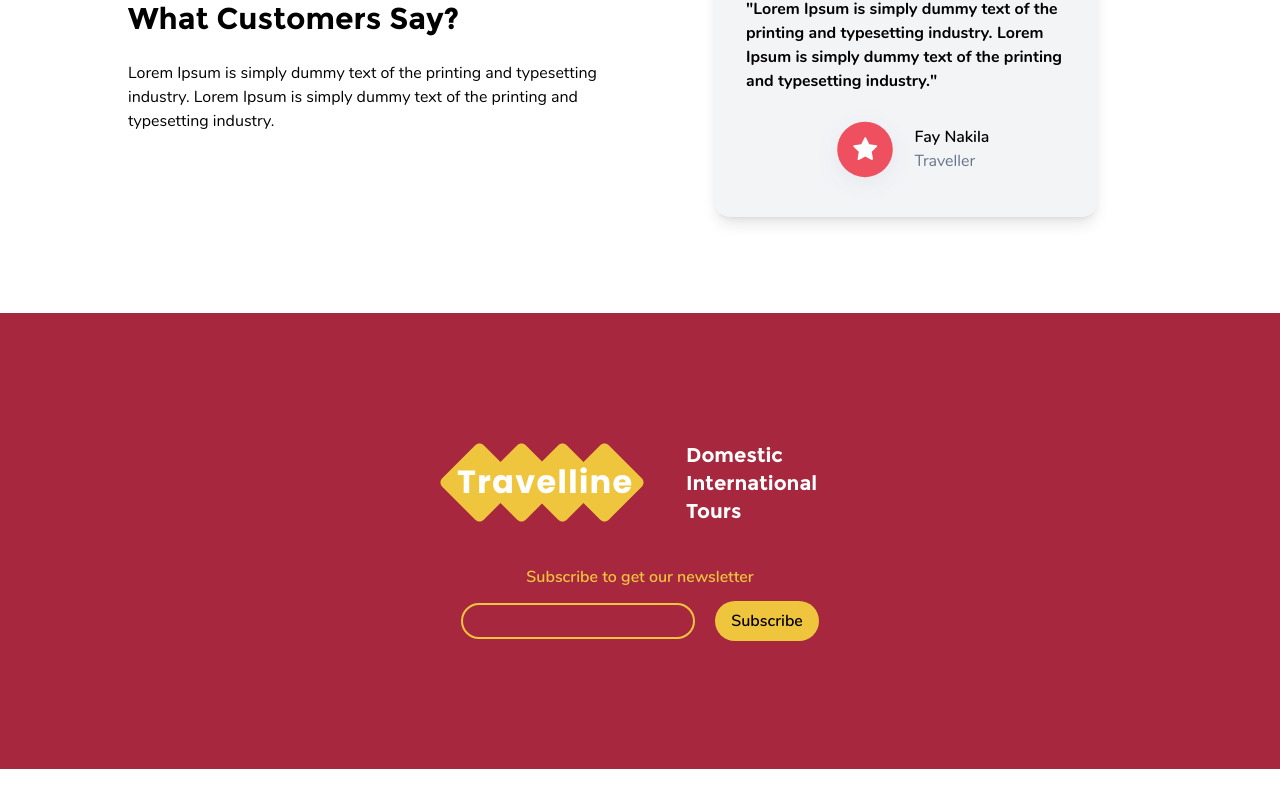
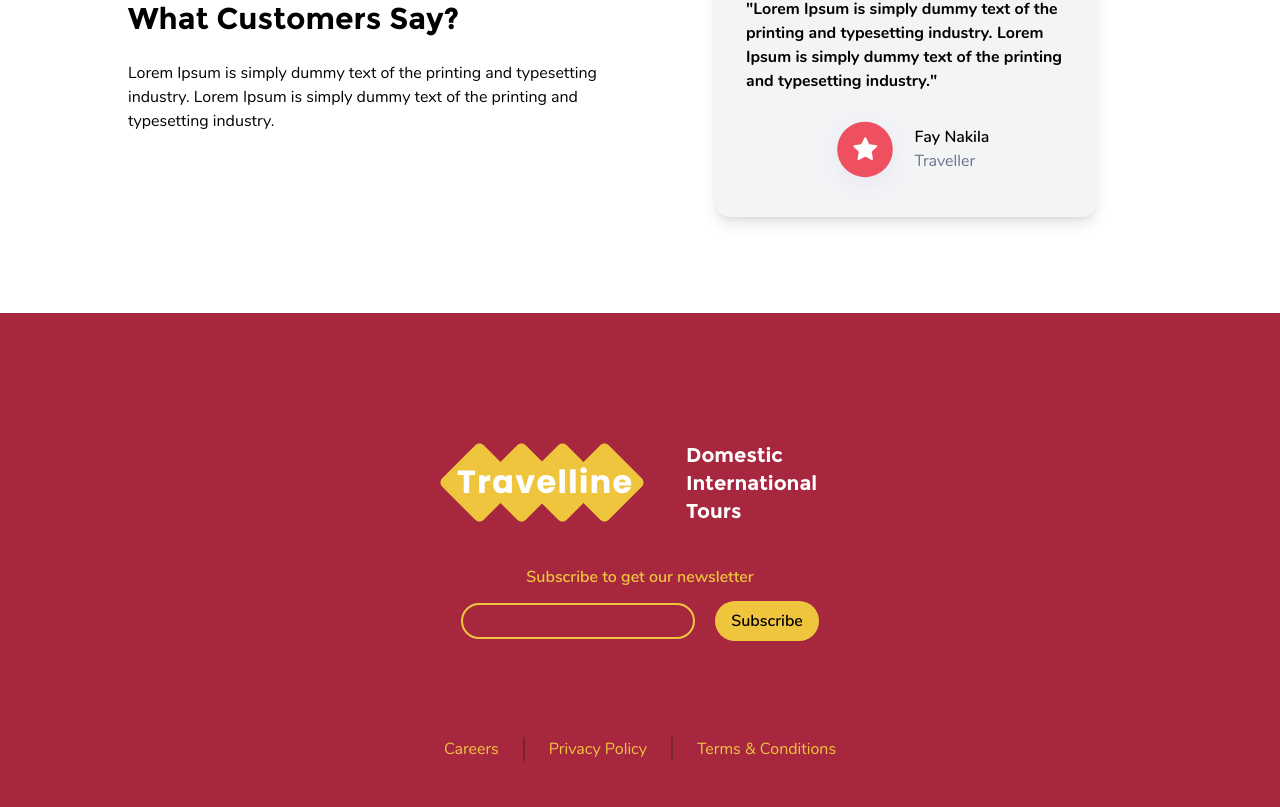
Before and after one commit to defz7/travelline, a Next.js app: page / in a window 1280 px wide. Shown: the part 4671-5478 px from the top of the page. Before the commit the page ends 5440 px from the top, so only its background shows below. Built offline with nearby package versions, Linux system fonts and the light colour scheme.

Commit message:
update footer

```diff
--- a/components/Layout/footer.tsx
+++ b/components/Layout/footer.tsx
@@ -2,7 +2,7 @@ import Link from "next/link";
 
 function Footer() {
     return (
-        <div className="relative z-10 bg-[#A7283E] px-16 py-20 xl:px-32 xl:py-32 2xl:px-52">
+        <div className="relative z-10 bg-[#A7283E] px-16 py-20 xl:px-32 xl:py-32 2xl:pt-24 2xl:pb-24">
             <div className="grid justify-items-center content-center">
                 <div className="flex justify-center items-center gap-10 pb-10">
                     <img
@@ -21,10 +21,23 @@ function Footer() {
                                 <input className="px-4 py-1 rounded rounded-3xl border-2 border-[#F0C53E] placeholder-white text-white hover:border-white bg-[#A7283E]"/>
                             </label>
                         </form>
-                        <button className="px-4 py-2 rounded rounded-3xl bg-[#F0C53E]">
+                        <button className="px-4 py-2 rounded rounded-3xl bg-[#F0C53E] hover:bg-[#E0B83B]">
                             Subscribe
                         </button>
                     </div>
+                </div>
+                <div className="flex items-center gap-6 pt-24">
+                    <p className="font-nunito text-[#F0C53E]">
+                        <a href="#!">Careers</a>
+                    </p>
+                    <div className="border h-full border-[#762432]"></div>
+                    <p className="font-nunito text-[#F0C53E]">
+                        <a href="#!">Privacy Policy</a>
+                    </p>
+                    <div className="border h-full border-[#762432]"></div>
+                    <p className="font-nunito text-[#F0C53E]">
+                        <a href="#!">Terms & Conditions</a>
+                    </p>
                 </div>
             </div>
         </div>
```
